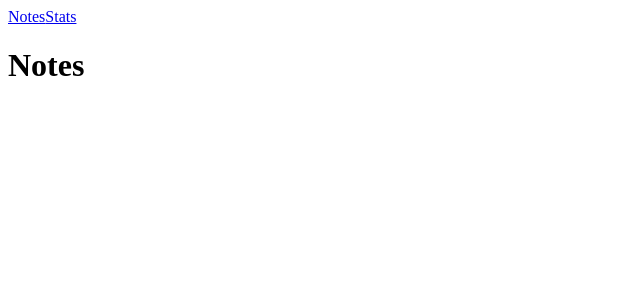
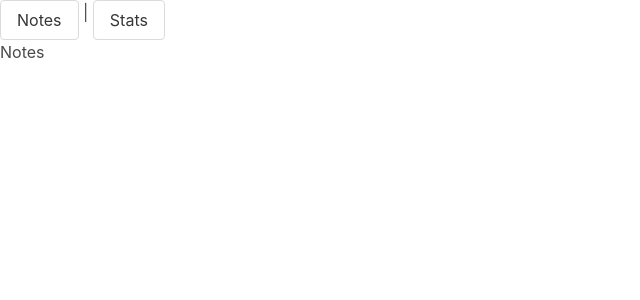
Before and after one commit to AndyLab9596/vue-3-ts-take-note, a Vue app: page / in a window 1280 px wide. Shown: the top 300 px of the page, without its empty margins (0-640 px from the left). Built offline with nearby package versions, Linux system fonts and the light colour scheme.

Commit message:
install bulma

```diff
--- a/package.json
+++ b/package.json
@@ -11,6 +11,7 @@
     "lint": "eslint . --ext .vue,.js,.jsx,.cjs,.mjs,.ts,.tsx,.cts,.mts --fix --ignore-path .gitignore"
   },
   "dependencies": {
+    "bulma": "^0.9.4",
     "vue": "^3.2.45",
     "vue-router": "^4.1.6"
   },
--- a/src/App.vue
+++ b/src/App.vue
@@ -1,8 +1,10 @@
 <template>
-  <RouterLink to="/">Notes</RouterLink>
-  <RouterLink to="/stats">Stats</RouterLink>
+  <RouterLink to="/" class="button">Notes</RouterLink> |
+  <RouterLink to="/stats" class="button">Stats</RouterLink>
 
   <RouterView />
 </template>
 
-<style scoped></style>
+<style>
+@import "bulma/css/bulma.min.css";
+</style>
```
Also changed, not shown: .eslintrc.cjs, 1 other file (tests, documents, lock files or other folders).
